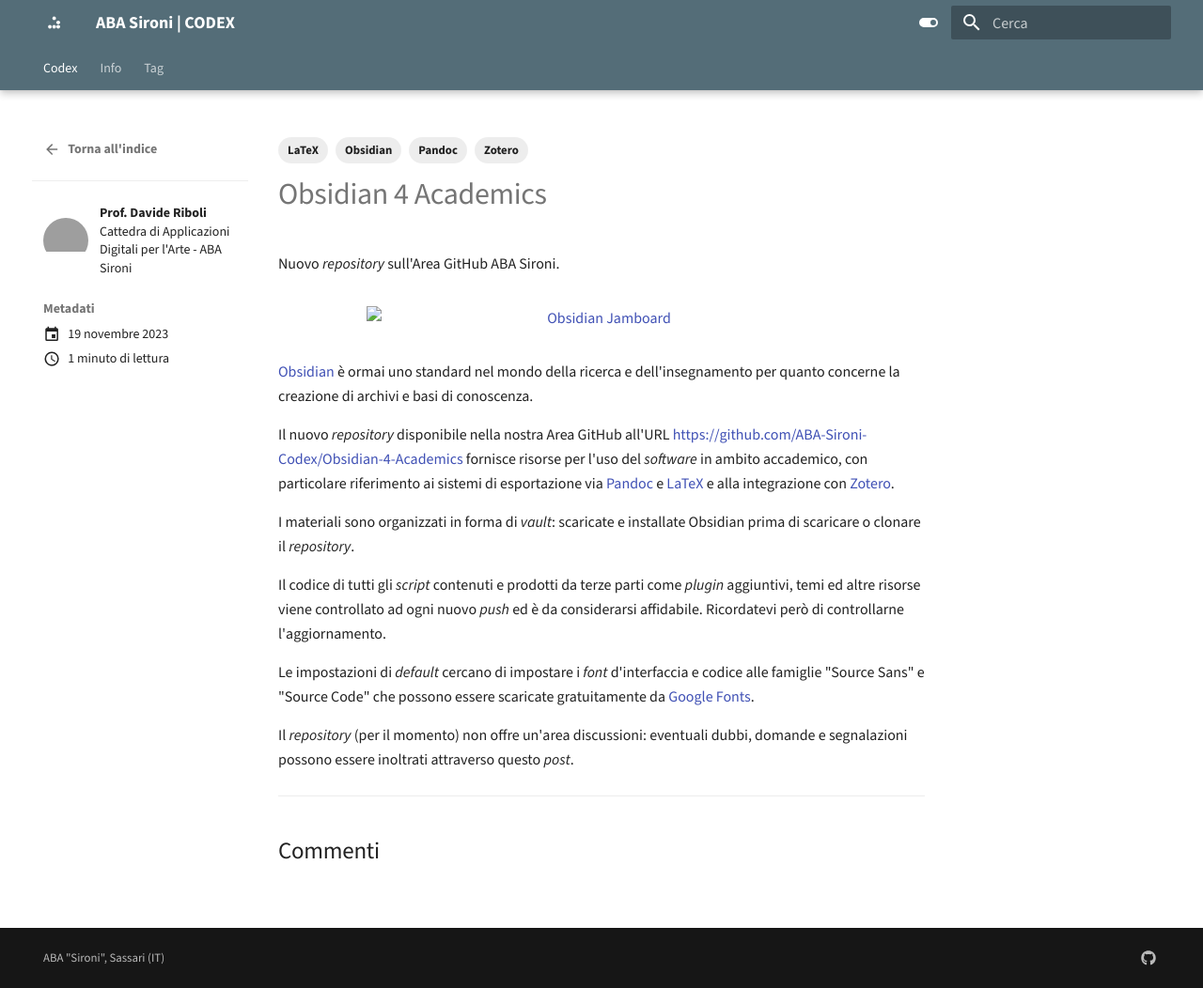
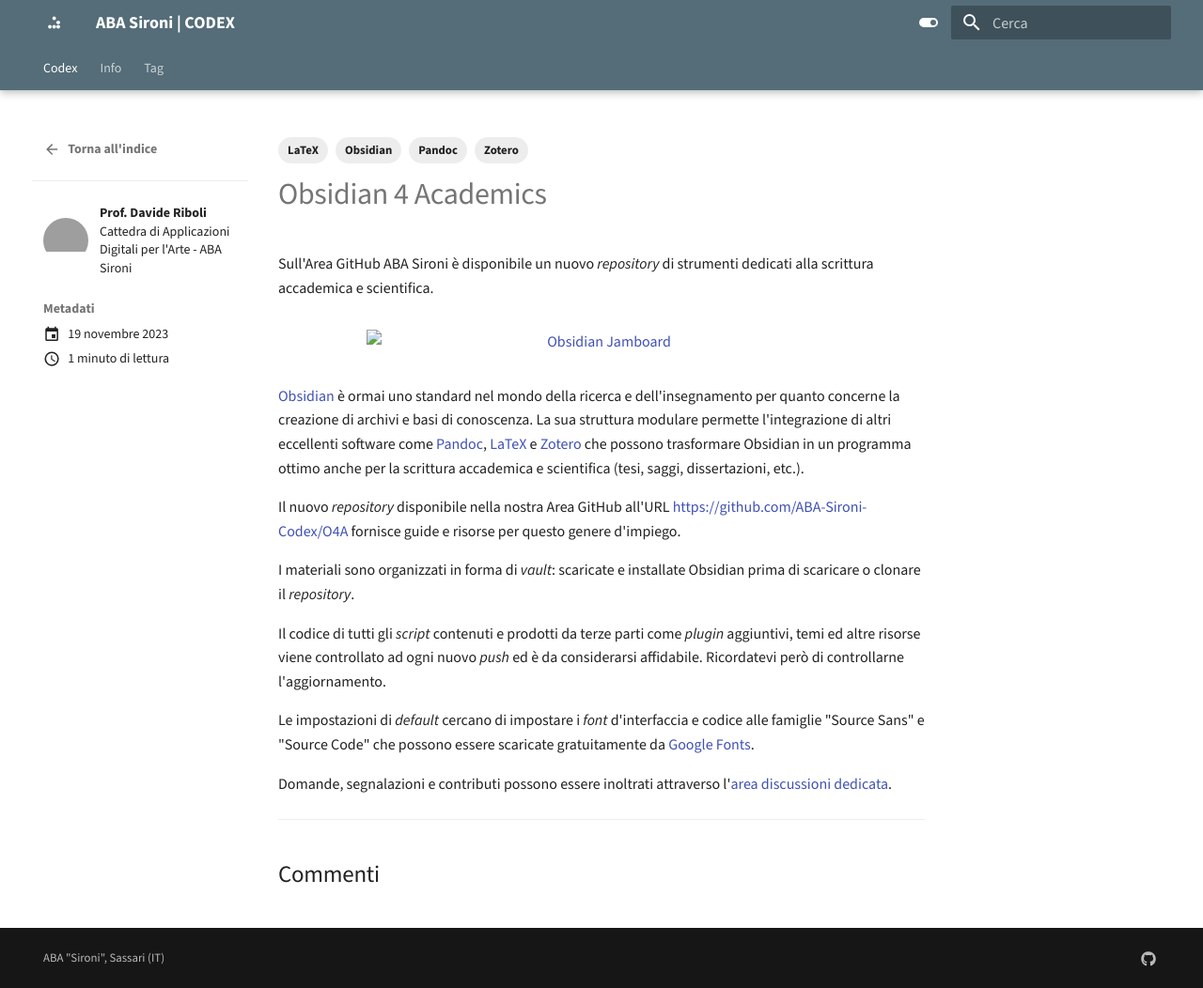
Before and after one commit to ABA-Sironi-Codex/codex, an MkDocs documentation site: the page built from docs/posts/008_RepoObsidian4Academics.md, in a window 1280 px wide and 1052 px high. Shown: the whole window at 94% size. Built offline with MkDocs 1.6.1 and Material for MkDocs 9.7.7, drawn with Linux system fonts in a browser that asks for light colours; comment, search, counter and statistics services are not loaded; grey boxes are pictures that could not be loaded.

Commit message:
Ritocchi Post Repo O4A

```diff
--- a/docs/posts/008_RepoObsidian4Academics.md
+++ b/docs/posts/008_RepoObsidian4Academics.md
@@ -1,7 +1,7 @@
 ---
 date: 2023-11-19
 title: Obsidian 4 Academics
-description: Nuovo repository per la costruzione di basi di conoscenza.
+description: Strumenti per la scrittura accademica e scientifica.
 authors:
   - DR
 tags:
@@ -12,14 +12,14 @@
 comments: true
 ---
 
-Nuovo _repository_ sull'Area GitHub ABA Sironi.
+Sull'Area GitHub ABA Sironi è disponibile un nuovo _repository_ di strumenti dedicati alla scrittura accademica e scientifica.
  <!-- more -->
 
-<figure markdown>![Obsidian Jamboard](008_RepoObsidian4Academics.jpg){ width="500" }</figure>
+<figure markdown>![Obsidian Jamboard](008_RepoObsidian4Academics.webp){ width="500" }</figure>
 
-[Obsidian](https://obsidian.md) è ormai uno standard nel mondo della ricerca e dell'insegnamento per quanto concerne la creazione di archivi e basi di conoscenza.
+[Obsidian](https://obsidian.md) è ormai uno standard nel mondo della ricerca e dell'insegnamento per quanto concerne la creazione di archivi e basi di conoscenza. La sua struttura modulare permette l'integrazione di altri eccellenti software come [Pandoc](https://pandoc.org/), [LaTeX](https://www.latex-project.org/) e [Zotero](https://www.zotero.org/) che possono trasformare Obsidian in un programma ottimo anche per la scrittura accademica e scientifica (tesi, saggi, dissertazioni, etc.).
 
-Il nuovo *repository* disponibile nella nostra Area GitHub all'URL [https://github.com/ABA-Sironi-Codex/Obsidian-4-Academics](https://github.com/ABA-Sironi-Codex/Obsidian-4-Academics) fornisce risorse per l'uso del _software_ in ambito accademico, con particolare riferimento ai sistemi di esportazione via [Pandoc](https://pandoc.org/) e [LaTeX](https://www.latex-project.org/) e alla integrazione con [Zotero](https://www.zotero.org/).
+Il nuovo *repository* disponibile nella nostra Area GitHub all'URL [https://github.com/ABA-Sironi-Codex/O4A](https://github.com/ABA-Sironi-Codex/O4A) fornisce guide e risorse per questo genere d'impiego.
 
 I materiali sono organizzati in forma di *vault*: scaricate e installate Obsidian prima di scaricare o clonare il *repository*.
 
@@ -27,6 +27,6 @@
 
 Le impostazioni di *default* cercano di impostare i *font* d'interfaccia e codice alle famiglie "Source Sans" e "Source Code" che possono essere scaricate gratuitamente da [Google Fonts](https://fonts.google.com/?query=source).
 
-Il *repository* (per il momento) non offre un'area discussioni: eventuali dubbi, domande e segnalazioni possono essere inoltrati attraverso questo _post_.
+Domande, segnalazioni e contributi possono essere inoltrati attraverso l'[area discussioni dedicata](https://github.com/ABA-Sironi-Codex/O4A/discussions/categories/discussioni-e-contributi).
 
 ---
```
Also changed, not shown: docs/posts/008_RepoObsidian4Academics.jpg (deleted), docs/posts/008_RepoObsidian4Academics.webp (added).
